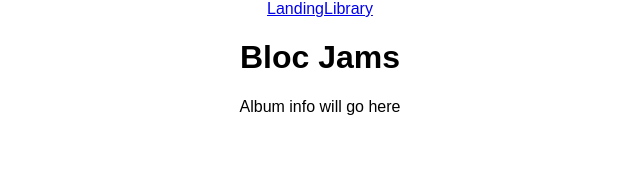
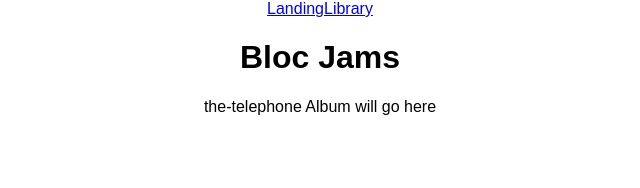
Before and after one commit to vikads/bloc-jams-react, a React (Create React App) app: page /album/the-telephone in a window 1280 px wide. Shown: the top 188 px of the page, without its empty margins (320-960 px from the left). Built offline with nearby package versions, Linux system fonts and the light colour scheme.

Commit message:
URL parameters

```diff
--- a/src/App.js
+++ b/src/App.js
@@ -19,7 +19,7 @@ class App extends Component {
         <main>
           <Route exact path="/" component={Landing} />
           <Route path="/library" component={Library} />
-          <Route path="/album" component={Album} />
+          <Route path="/album/:slug" component={Album} />
         </main>
       </div>
     );
--- a/src/components/Album.js
+++ b/src/components/Album.js
@@ -1,9 +1,15 @@
-import React from 'react';
+import React, { Component } from 'react';
 
-const Album = () => (
-  <section className="album">
-    Album info will go here
-  </section>
-);
+class Album extends Component {
+  render() {
+    return (
+      <section className="album">
+        {this.props.match.params.slug} Album will go here
+      </section>
+    );
+  }
+}
+
+
 
 export default Album;
```
